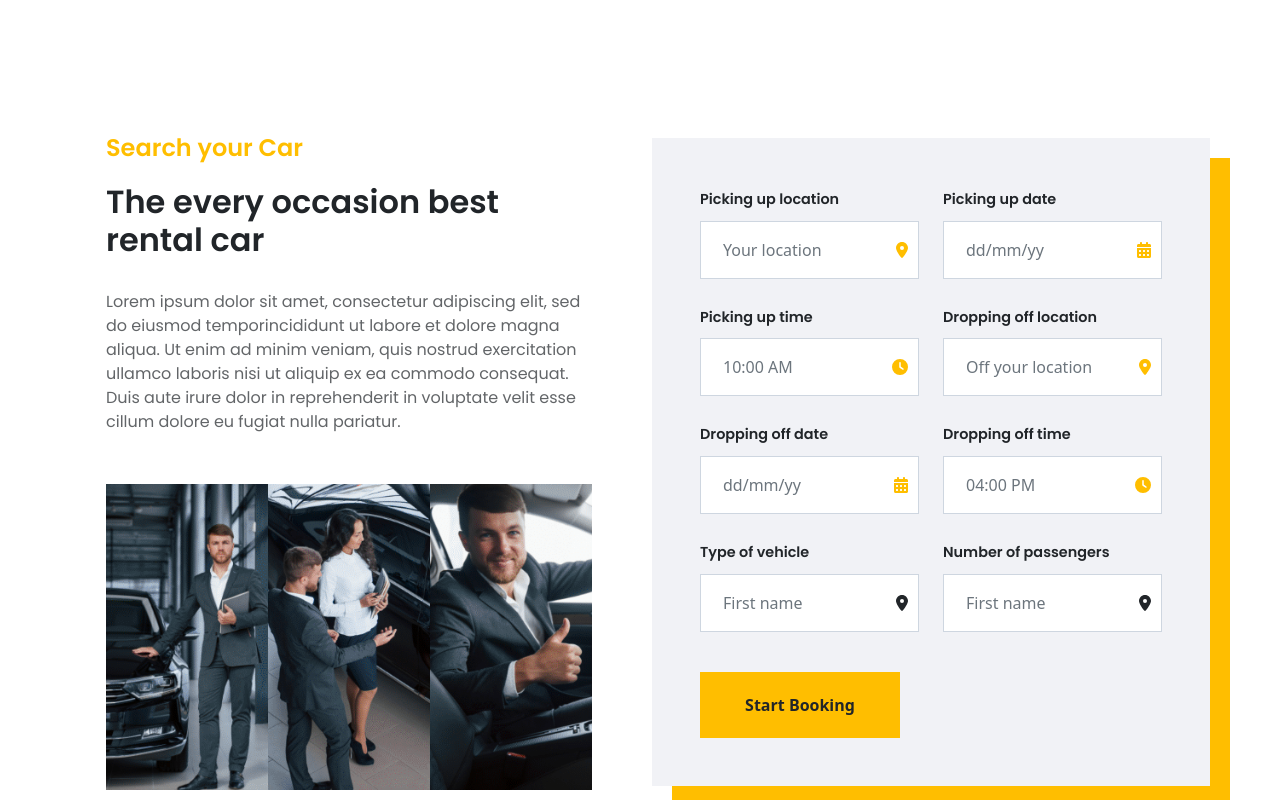
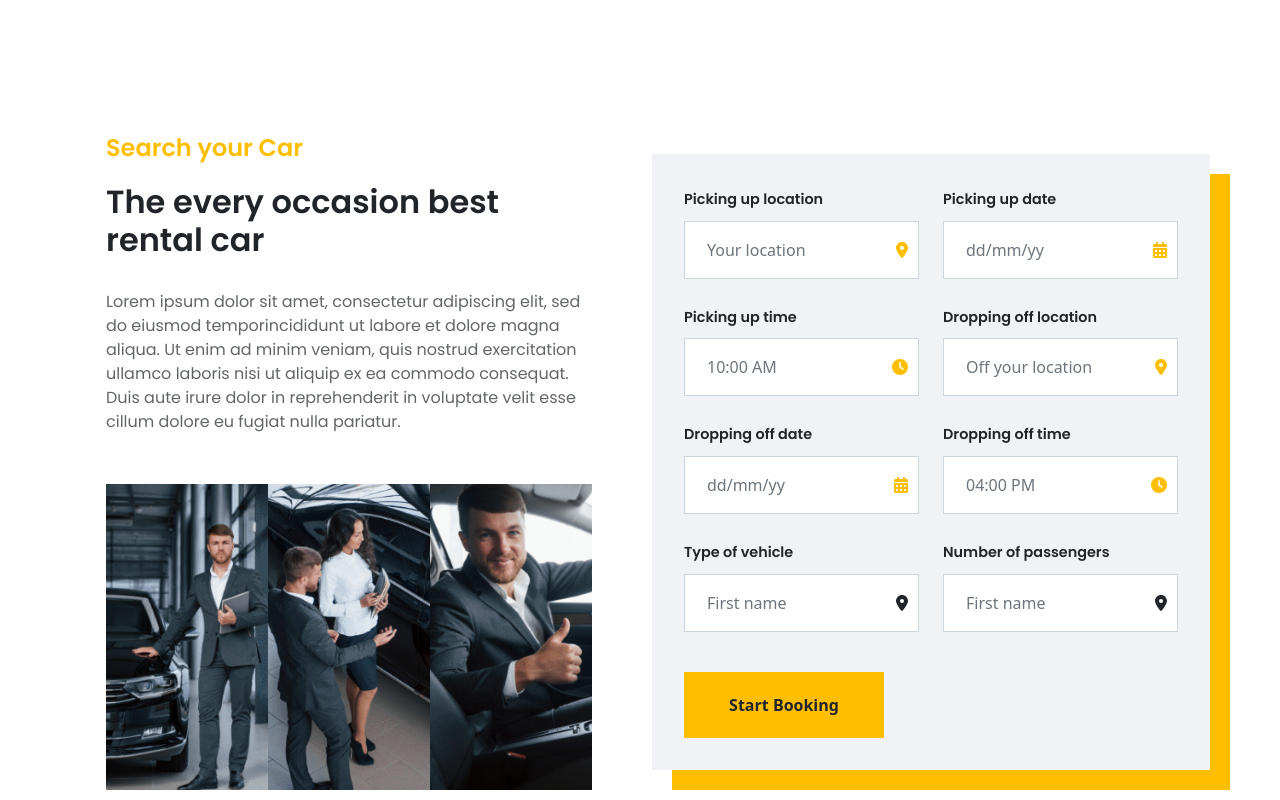
Before and after one commit to JCciasico/Car-Rental, a Vue app: page / in a window 1280 px wide. Shown: the part 1660-2460 px from the top of the page. Built offline with nearby package versions, Linux system fonts and the light colour scheme; a web font is replaced by a local one; what vue-scroll-reveal would draw is missing.

Commit message:
refactor: padding in search section

```diff
--- a/src/components/SearchSection.vue
+++ b/src/components/SearchSection.vue
@@ -18,7 +18,7 @@
                 </div>
             </div>
             <div class="col-lg-6 col-md-12 form-body">
-                <form class="container-fluid p-5 form-con">
+                <form class="container-fluid form-con">
                     <div class="row">
                         <div class="col-lg-6 col-md-6 col-sm-6">
                             <label for="validationCustom01">Picking up location</label>
@@ -199,6 +199,7 @@ label{
 .form-con{
     background-color: #f1f2f6;
     box-shadow: 20px 20px #ffbe00;
+    padding: 2rem;
 }
 
 @media(max-width:1200px) {
```
